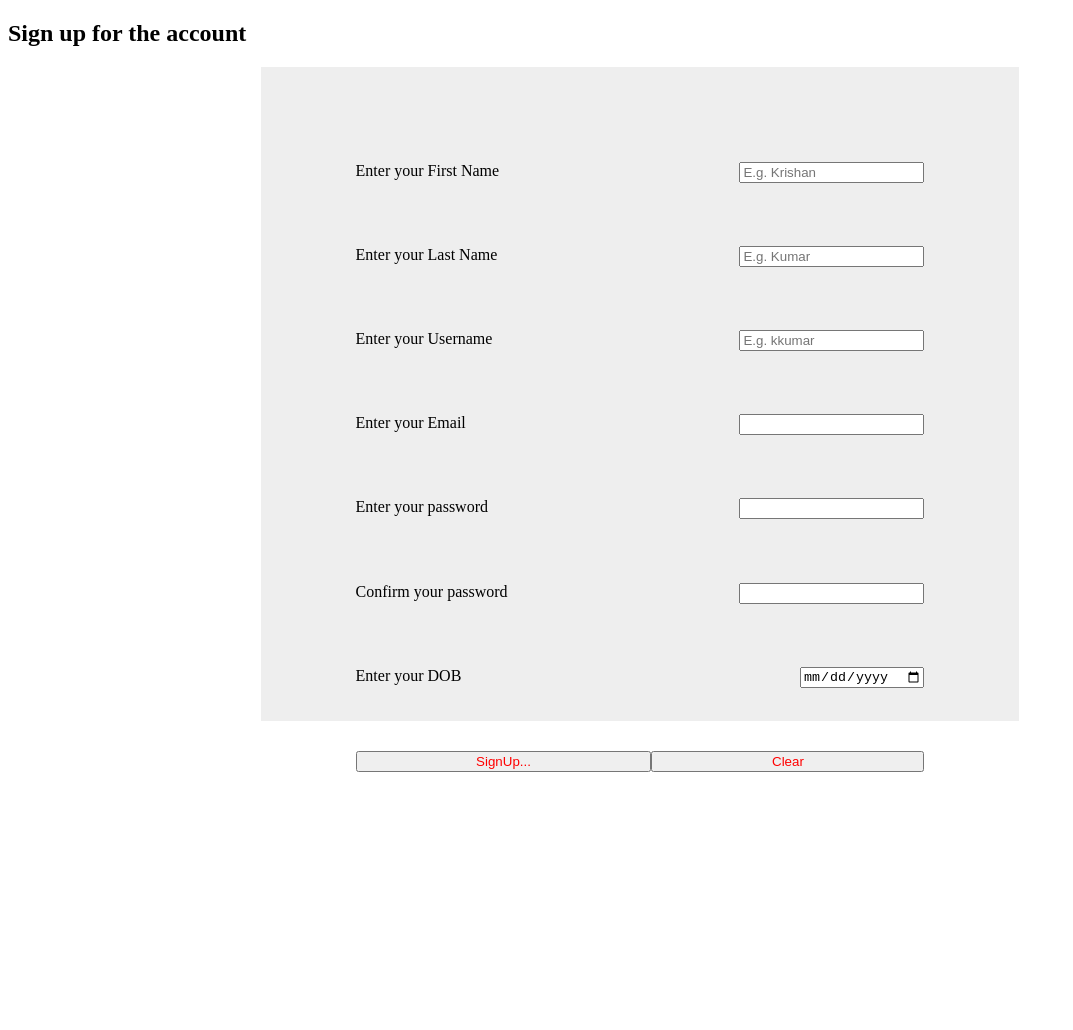
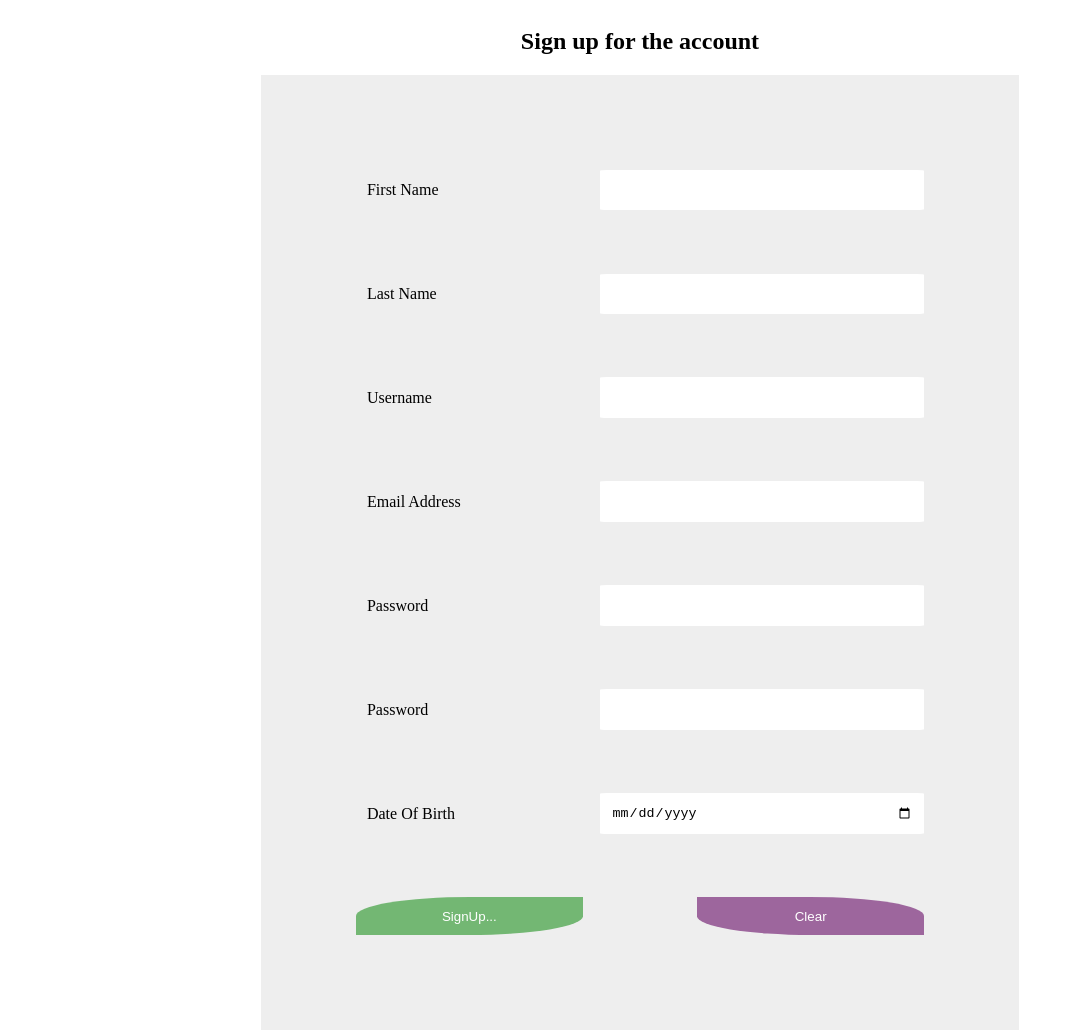
Before and after one commit to krishsingla/YNP, a plain HTML site: page html/Signup.html in a window 1280 px wide. Shown: the whole page, without its empty margins (0-1073 px from the left). Before the commit the page ends 804 px from the top, so only its background shows below. Drawn offline with Linux system fonts and the light colour scheme.

Commit message:
Modified the CSS for Signup.css

```diff
--- a/css/signupStyles.css
+++ b/css/signupStyles.css
@@ -1,3 +1,9 @@
+#signupHeading
+
+{
+	display: flex;
+	justify-content: center;
+}
 
 #signupContainer
 {
@@ -5,46 +11,92 @@
 	padding: 5%;
 	background: #eee;
 	display: flex;
-	flex-flow: column wrap;
+	flex-flow: column nowrap;
 }
 
-#signupForm
+@media all and (min-width: 350px)
 {
+.signupElement, .submitBox
+{
+	display: flex;
+    flex-flow: column wrap;
+    padding: 5%;
 
 }
 
-.signupElement
+}
+
+@media all and (min-width: 700px)
+{
+.signupElement, .submitBox
 {
 	display: flex;
     flex-flow: row;
     justify-content: space-between;
     padding: 5%;
+
 }
 
-.signupInput
-{
-	margin-left: 5%;
-}
-.signupInput:hover
-{
-/*	border: 1px solid green;*/
-background-color: red;
-color: white;
 }
 
-.submit
+
+
+.signupElement > label
 {
-	display: flex;
+	flex: 1 2 35%;
+	padding: 2%;
+	border: 0px;
+}
+.signupElement > input
+{
+    flex: 2 1 45%;
+    padding: 2%;
+	border: 0px;
+	border-radius: 2%;
+	transition: transform 1s;
 }
 
-.submit  > [type="submit"]
+.signupElement >input:focus
 {
-	color:  red;
-	flex-grow: 1;
+   outline: 0;
+   transform: translate(2.5%,0);
 }
 
-.submit  > [type="reset"]
+.signupElement >input:hover
 {
-	color:  red;
-	flex-grow: 1;
+ background-color: darkgray;
 }
+
+.submitButton
+{
+	background-color: rgba(85, 170, 85,0.8);
+	flex-basis: 40%;
+	padding: 2%;
+	color: white;
+	transition: all 1s ease;
+	border-radius: 50% 0;
+	border: 0;
+}
+
+.resetButton
+{
+	background-color: rgba(138, 69, 138, 0.8);
+	flex-basis: 40%;padding: 2%;
+	color: white;
+	transition: all 0.75s ease;
+	border-radius:0 50%;
+	border: 0;
+}
+
+.submitButton:hover
+{
+	background-color: rgba(85, 170, 85,0.4);
+	transform: scale(0.95);
+
+}
+
+.resetButton:hover
+{
+	background-color: rgba(138, 69, 138, 0.4);
+	transform: scale(0.95);
+}
--- a/html/Signup.html
+++ b/html/Signup.html
@@ -15,40 +15,37 @@
 <div id="signupContainer">
 	<form id="signupForm">
 		<div class="signupElement">
-			<label class="signupLabel"> Enter your First Name</label>
-            <input type="text" name="firstName" class="signupInput" placeholder="E.g. Krishan">
+			<label class="signupLabel">First Name</label>
+            <input type="text" name="firstName" class="signupInput" >
 		</div>
 		<div class="signupElement">
-			<label class="signupLabel"> Enter your Last Name</label>
-            <input type="text" name="lastName" class="signupInput" placeholder="E.g. Kumar">
+			<label class="signupLabel">Last Name</label>
+            <input type="text" name="lastName" class="signupInput">
 		</div>
 		<div class="signupElement">
-			<label class="signupLabel"> Enter your Username</label>
-            <input type="text" name="userName" class="signupInput" placeholder="E.g. kkumar"  required>
+			<label class="signupLabel">Username</label>
+            <input type="text" name="userName" class="signupInput" required>
 		</div>
 		<div class="signupElement">
-			<label class="signupLabel"> Enter your Email</label>
+			<label class="signupLabel">Email Address</label>
             <input type="email" name="email" class="signupInput" required>
 		</div>
 		<div class="signupElement">
-			<label class="signupLabel"> Enter your password</label>
+			<label class="signupLabel">Password</label>
             <input type="password" name="password" class="signupInput" required>
 		</div>
 		<div class="signupElement">
-			<label class="signupLabel"> Confirm your password</label>
+			<label class="signupLabel">Password</label>
             <input type="password" name="confirmPassword" class="signupInput" required>
 		</div>
 		<div class="signupElement">
-			<label class="signupLabel"> Enter your DOB</label>
+			<label class="signupLabel">Date Of Birth</label>
             <input type="date" name="dob" class="signupInput">
 		</div>
-		<div class="signupElement submit">
-			<input type="submit" name="submit" value="SignUp...">
-			<input type="reset" name="reset" value="Clear">
+		<div class="submitBox">
+			<input type="submit" name="submit" value="SignUp..." class="submitButton">
+			<input type="reset" name="reset" value="Clear" class="resetButton">
 		</div>
-
-	</form>
-</div>
-<script type="text/javascript" src="../js/testScript.js"></script>
+		<script type="text/javascript" src="../js/testScript.js"></script>
 </body>
 </html>
```
